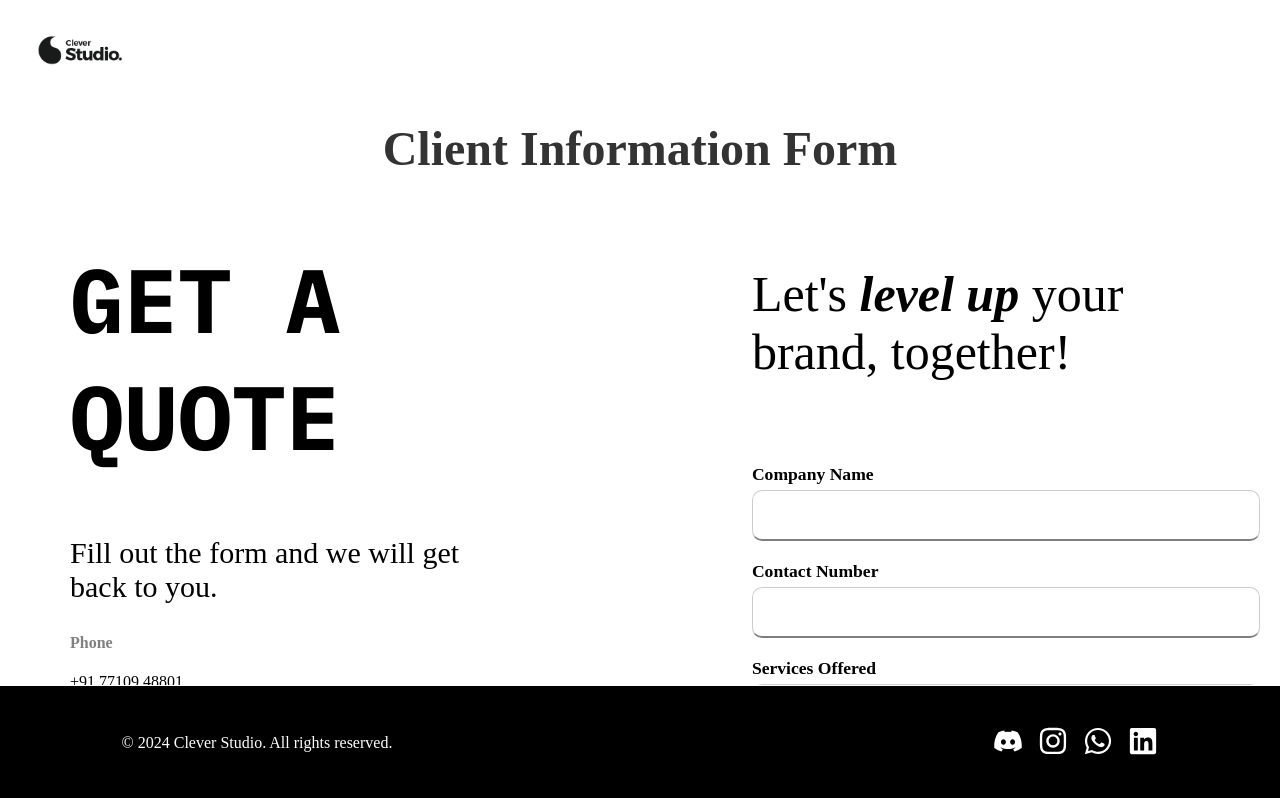
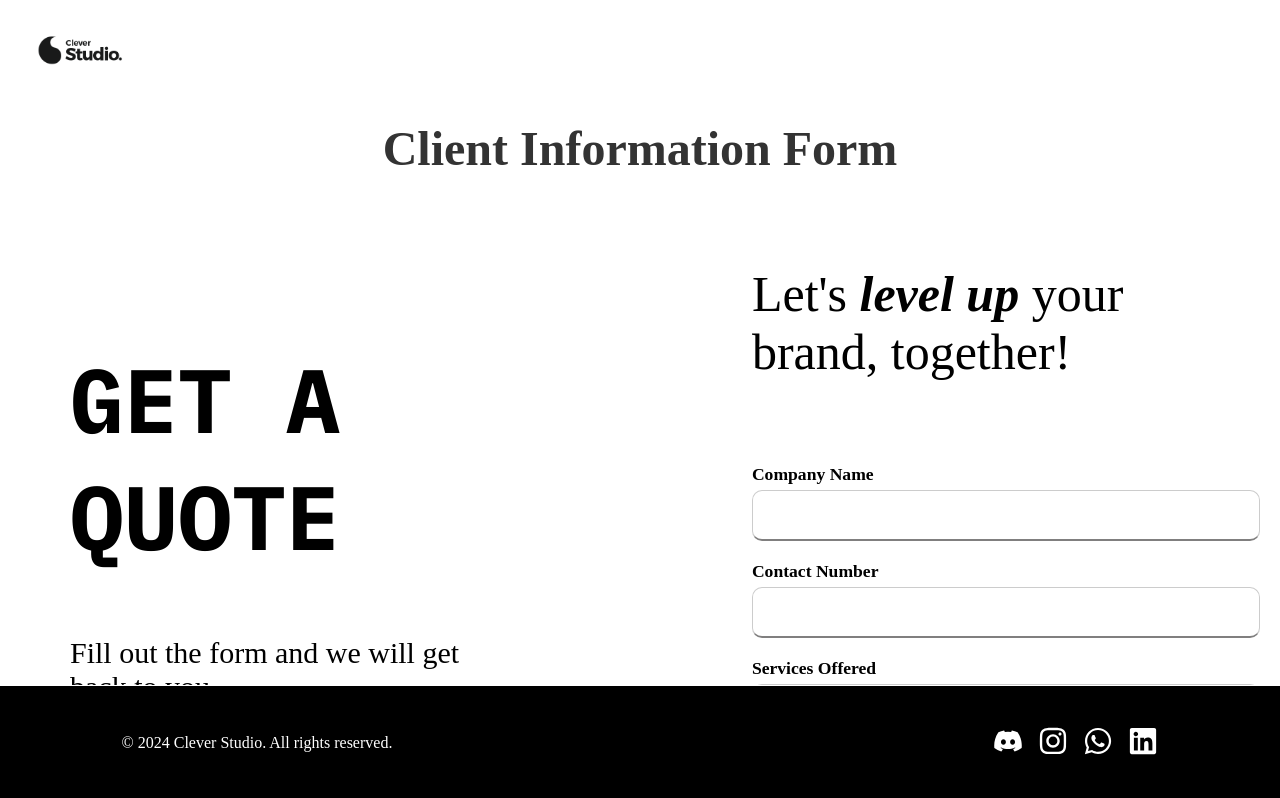
Before and after one commit to PranjaliBhardwaj/Company-Form, a React (Create React App) app: page / in a window 1280 px wide. Shown: the top 798 px of the page. Built offline with nearby package versions, Linux system fonts and the light colour scheme; a web font is replaced by a local one.

Commit message:
Update Form.css

```diff
--- a/src/components/Form.css
+++ b/src/components/Form.css
@@ -316,3 +316,6 @@ p {
 .Box1, .Box2 {
   padding-top: 80px; /* Adjust as needed to clear the heading */
 }
+.Box1{
+  margin-top: 100px;
+}
```
